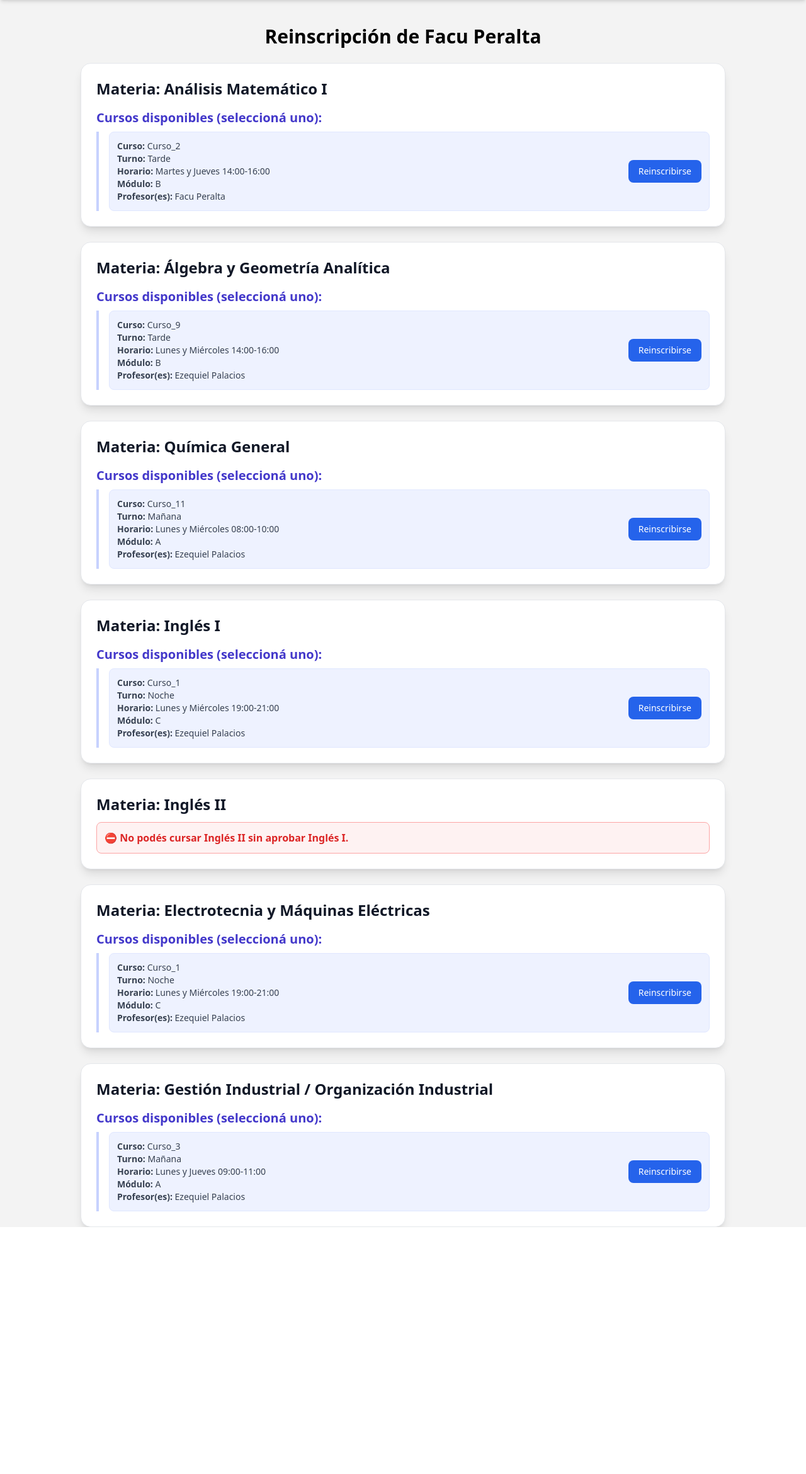
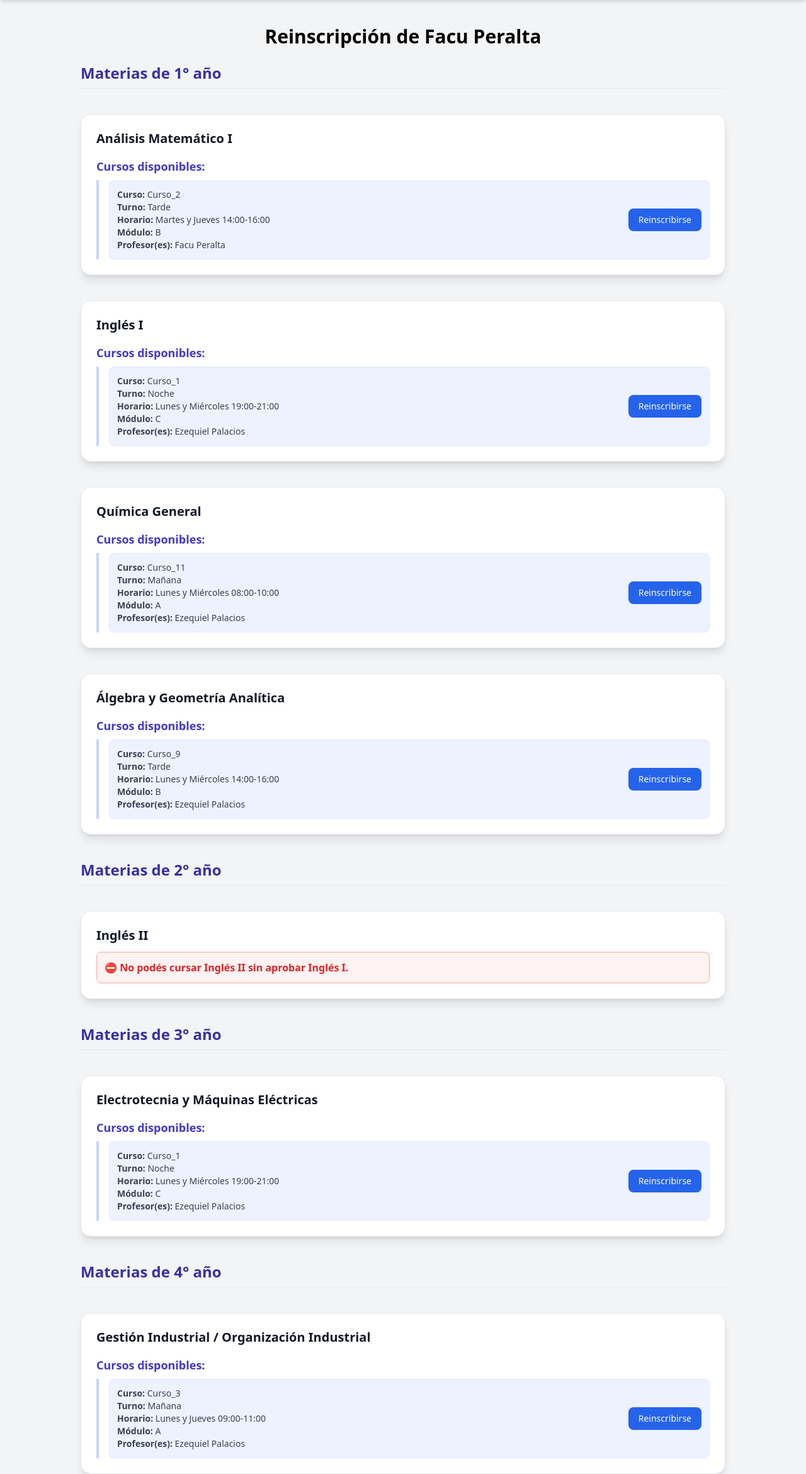
Before and after one commit to Villada-PG3/trabajo-practico-integrador-universidad-tecnologica-nacional, a Django app: page /reinscripcion/20/ in a window 1280 px wide. Shown: the part 80-2420 px from the top of the page at 63% size. Before the commit the page ends 2028 px from the top, so only its background shows below. Run offline with Django 5.2, Linux system fonts and the light colour scheme; data comes from the database, SQL or seed files in the repository; both versions use the stored data as it was after the commit; data that the repository does not hold is empty; some libraries are stand-ins or nearby versions.

Commit message:
ordenarmateriasporaño

```diff
--- a/TP_UTN/UTN/templates/materia/reinscripcion_materia.html
+++ b/TP_UTN/UTN/templates/materia/reinscripcion_materia.html
@@ -1,7 +1,59 @@
-{% extends 'base.html' %}
 {% load custom_filters %}
-{% block content %}
+<!DOCTYPE html>
+<html lang="es">
+<head>
+    <meta charset="UTF-8">
+    <title>Reinscripción UTN</title>
 
+    {# ================= TAILWIND ================= #}
+    <script src="https://cdn.tailwindcss.com"></script>
+
+    {# ================= META ================= #}
+    <meta name="viewport" content="width=device-width, initial-scale=1.0">
+
+</head>
+<body class="bg-gray-100 min-h-screen">
+
+<nav class="bg-white shadow-md sticky top-0 z-50">
+    <div class="container mx-auto px-6 py-4">
+        <div class="flex items-center justify-between">
+            <div class="flex items-center">
+                <img src="https://tse2.mm.bing.net/th/id/OIP.cqBKPdnHYvuLe2CUvTk8EwHaHa?rs=1&pid=ImgDetMain&o=7&rm=3" alt="UTN Logo" class="h-12 mr-4">
+                <div>
+                    <h1 class="text-xl font-bold">Universidad Tecnológica Nacional</h1>
+                    <p class="text-sm text-gray-600">Excelencia en educación tecnológica</p>
+                </div>
+            </div>
+
+            <div class="hidden md:flex space-x-8">
+                <a href="/" class="nav-link font-medium">Inicio</a>
+
+                {% if user.is_authenticated %}
+                    {% if user.alumno %}
+                        <a href="{% url 'alumno_detail' user.alumno.pk %}" class="nav-link font-medium">
+                            {{ user.get_full_name|default:user.username }}
+                        </a>
+                    {% endif %}
+
+                    <a href="{% url 'logout' %}" class="nav-link font-medium text-red-600 hover:text-red-700">
+                        Cerrar Sesión
+                    </a>
+                {% else %}
+                    <a href="{% url 'login' %}" class="nav-link font-medium">Iniciar Sesión</a>
+                    <a href="{% url 'register' %}" class="nav-link font-medium">Registrarse</a>
+                {% endif %}
+
+                <a href="/carreras/" class="nav-link font-medium">Carreras</a>
+            </div>
+
+            <button class="md:hidden focus:outline-none">
+                <i data-feather="menu"></i>
+            </button>
+        </div>
+    </div>
+</nav>
+
+{# ================= MENSAJES ================= #}
 {% if messages %}
     <ul class="messages max-w-5xl mx-auto mt-4">
         {% for message in messages %}
@@ -19,16 +71,24 @@
     </h1>
 
     {% if materias_info %}
-        <div class="space-y-6">
+        <div class="space-y-10">
 
             {% for item in materias_info %}
+
+                {# ====== TÍTULO POR AÑO ====== #}
+                {% ifchanged item.anio %}
+                    <h2 class="text-2xl font-bold text-indigo-800 border-b pb-2">
+                        Materias de {{ item.anio }}° año
+                    </h2>
+                {% endifchanged %}
+
                 {% with materia=item.materia estado=item.estado mensaje=item.mensaje cursos=item.cursos %}
 
                 <div class="bg-white border border-gray-200 rounded-2xl shadow-lg p-6">
 
-                    <h2 class="text-2xl font-bold text-gray-900 mb-3">
-                        Materia: {{ materia.nombre }}
-                    </h2>
+                    <h3 class="text-xl font-bold text-gray-900 mb-3">
+                        {{ materia.nombre }}
+                    </h3>
 
                     {# ================= APROBADA ================= #}
                     {% if estado == "aprobada" %}
@@ -67,9 +127,9 @@
 
                     {# ================= CURSOS DISPONIBLES ================= #}
                     {% else %}
-                        <h3 class="text-xl font-semibold mt-4 mb-2 text-indigo-700">
-                            Cursos disponibles (seleccioná uno):
-                        </h3>
+                        <h4 class="text-lg font-semibold mt-4 mb-2 text-indigo-700">
+                            Cursos disponibles:
+                        </h4>
 
                         <div class="space-y-3 pl-4 border-l-4 border-indigo-200">
                             {% for curso in cursos %}
@@ -114,4 +174,5 @@
     {% endif %}
 </div>
 
-{% endblock %}
+</body>
+</html>
--- a/TP_UTN/UTN/views.py
+++ b/TP_UTN/UTN/views.py
@@ -174,36 +174,36 @@ class MateriaReinscripcionView(TemplateView):
         alumno = Alumno.objects.get(id_alumno=alumno_id)
         context['alumno'] = alumno
 
-        # =========================
-        # MATERIAS SEGÚN CARRERA
-        # =========================
-        materias_relacionadas = CarreraMateria.objects.filter(
+        # ==================================================
+        # MATERIAS DE LA CARRERA + AÑO DEL ALUMNO
+        # ==================================================
+        materias_carrera = CarreraMateria.objects.filter(
             carrera=alumno.carrera,
             anio__lte=alumno.anio_universitario
         ).select_related('materia')
 
-        materias = [cm.materia for cm in materias_relacionadas]
-
-
-        # =========================
+        # ==================================================
         # CURSOS CON PROFESOR
-        # =========================
+        # ==================================================
         cursos_validos = MateriaCurso.objects.filter(
-            materia__in=materias,
             profesores__isnull=False
-        ).distinct().select_related('materia')
+        ).select_related('materia')
 
         # Agrupar cursos por materia
         cursos_por_materia = {}
         for curso in cursos_validos:
             cursos_por_materia.setdefault(curso.materia.sigla, []).append(curso)
 
-        # Filtrar materias SIN cursos válidos
-        materias = [m for m in materias if m.sigla in cursos_por_materia]
+        # ==================================================
+        # FILTRAR SOLO MATERIAS QUE TENGAN CURSOS
+        # ==================================================
+        materias_validas = materias_carrera.filter(
+            materia__in=cursos_validos.values('materia')
+        ).order_by('anio', 'materia__nombre')
 
-        # =========================
-        # REINSCRIPCIONES
-        # =========================
+        # ==================================================
+        # REINSCRIPCIONES ACTIVAS
+        # ==================================================
         materias_reins = AlumnoMateriaCurso.objects.filter(
             alumno=alumno
         ).values_list('materia_curso__materia__sigla', flat=True)
@@ -218,18 +218,19 @@ class MateriaReinscripcionView(TemplateView):
             ins.materia_curso.materia.sigla: ins for ins in insc_activas
         }
 
-        # =========================
-        # INFO POR MATERIA
-        # =========================
+        # ==================================================
+        # INFO POR MATERIA (SOLO LAS VALIDAS)
+        # ==================================================
         materias_info = []
 
-        for materia in materias:
+        for cm in materias_validas:
+            materia = cm.materia
+            anio_materia = cm.anio
+
             estado = "ok"
             mensaje = ""
 
-            # -------------------------
-            # ¿YA APROBÓ LA MATERIA?
-            # -------------------------
+            # ¿YA APROBÓ?
             aprobada = AlumnoMateriaCurso.objects.filter(
                 alumno=alumno,
                 materia_curso__materia=materia,
@@ -239,11 +240,7 @@ class MateriaReinscripcionView(TemplateView):
             if aprobada:
                 estado = "aprobada"
                 mensaje = "Ya aprobaste esta materia."
-
             else:
-                # -------------------------
-                # VALIDACIÓN CORRELATIVIDADES
-                # -------------------------
                 cumple, correlativa_faltante = alumno_cumple_correlativas(
                     alumno,
                     materia
@@ -258,6 +255,7 @@ class MateriaReinscripcionView(TemplateView):
 
             materias_info.append({
                 "materia": materia,
+                "anio": anio_materia,
                 "estado": estado,
                 "mensaje": mensaje,
                 "cursos": cursos_por_materia.get(materia.sigla, [])
@@ -265,6 +263,8 @@ class MateriaReinscripcionView(TemplateView):
 
         context["materias_info"] = materias_info
         return context
+
+
 
 
 
```
Also changed, not shown: TP_UTN/db.sqlite3.
